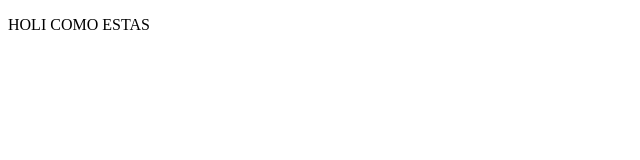
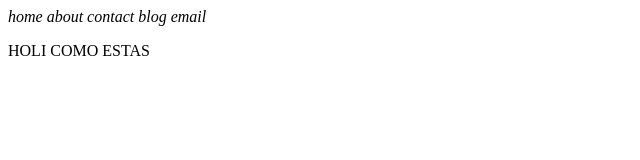
Before and after one commit to xSonts/Clase-2, a plain HTML site: page index.html in a window 1280 px wide. Shown: the whole page, without its empty margins (0-640 px from the left). Drawn offline with Linux system fonts and the light colour scheme.

Commit message:
se agrego la lista

```diff
--- a/index.html
+++ b/index.html
@@ -8,10 +8,19 @@
     <meta name="author" content="YO">
     <title>Document</title>
 </head>
+<nav>
+    <i href="">home</i>
+    <i>about</i>
+    <i>contact</i>
+    <i>blog</i>
+    <i>email</i>
+
+</nav>
+
 <body>
+    <!-- escribimos lo que necesitamos-->
     <p>HOLI COMO ESTAS</p>
     <div id="container" widht="200px", height="400px">
-
 
     </div>
 
```
